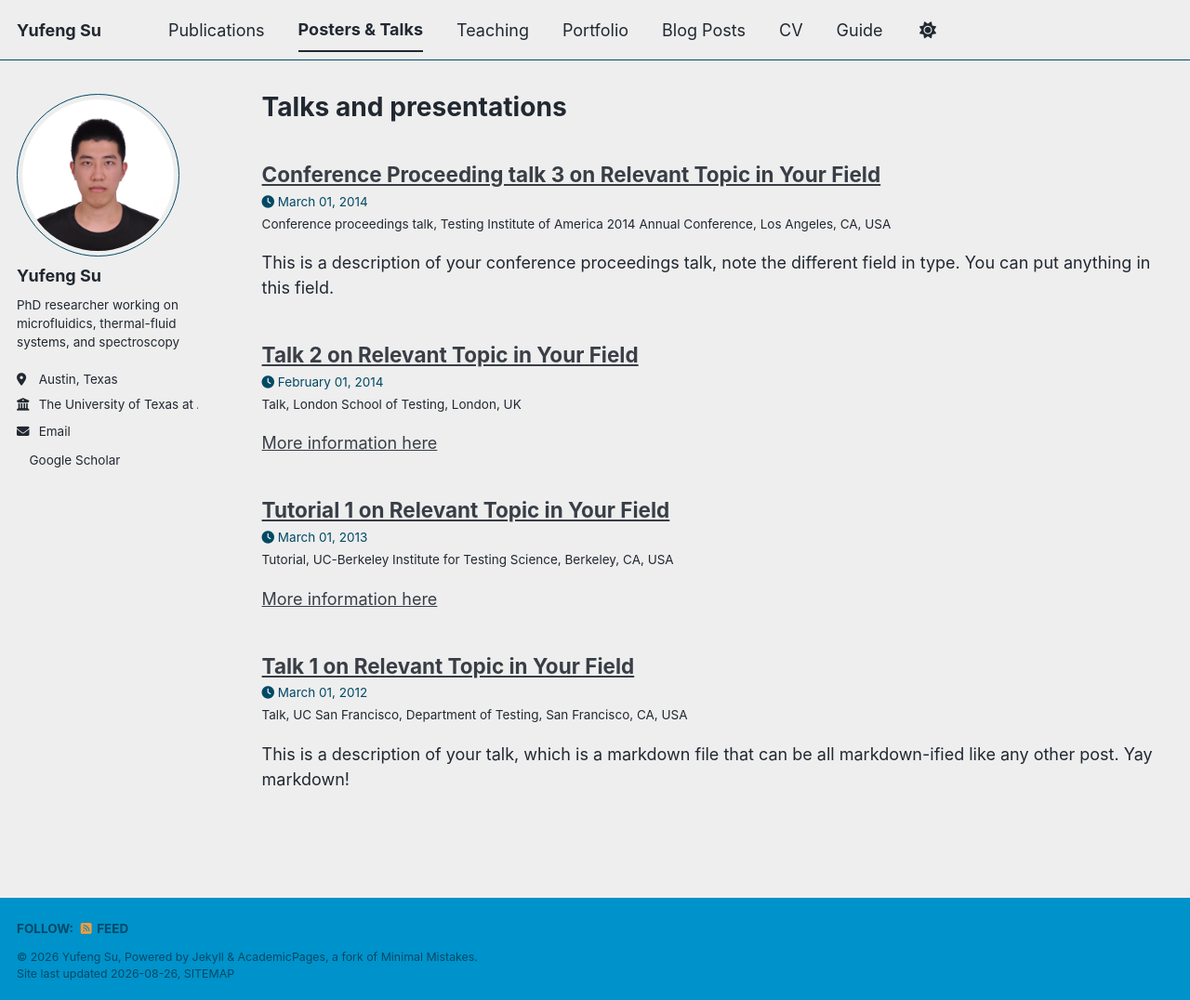
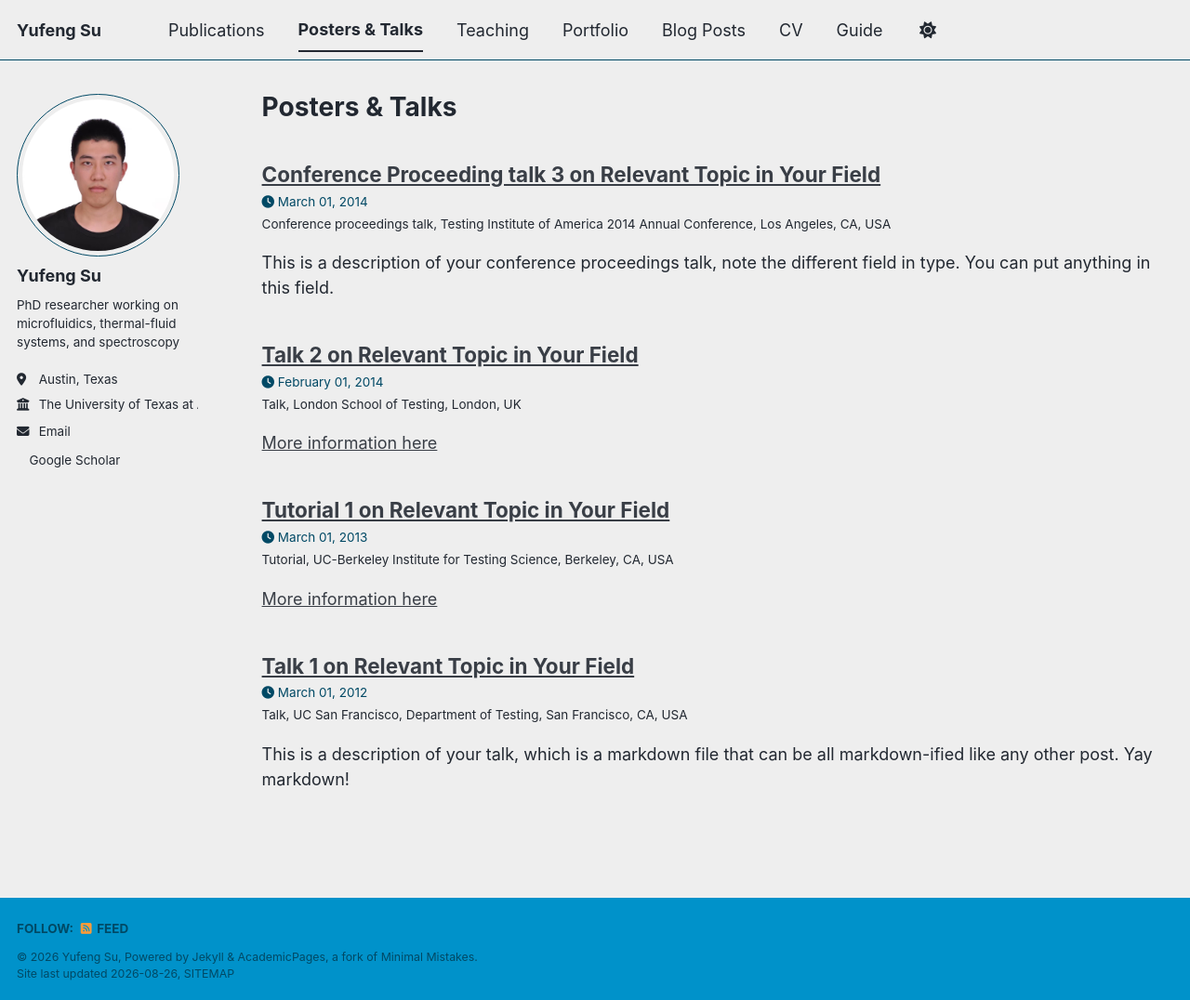
Before and after one commit to UfanSu/UfanSu.github.io, a Jekyll site: the page built from _pages/talks.html, in a window 1280 px wide and 1076 px high. Shown: the whole window at 93% size. Built offline with Jekyll 4.4.1, drawn with Linux system fonts in a browser that asks for light colours; a style sheet for code colours, icons or effects is not loaded.

Commit message:
Update talks.html

```diff
--- a/_pages/talks.html
+++ b/_pages/talks.html
@@ -1,6 +1,6 @@
 ---
 layout: archive
-title: "Talks and presentations"
+title: "Posters & Talks"
 permalink: /talks/
 author_profile: true
 ---
```
